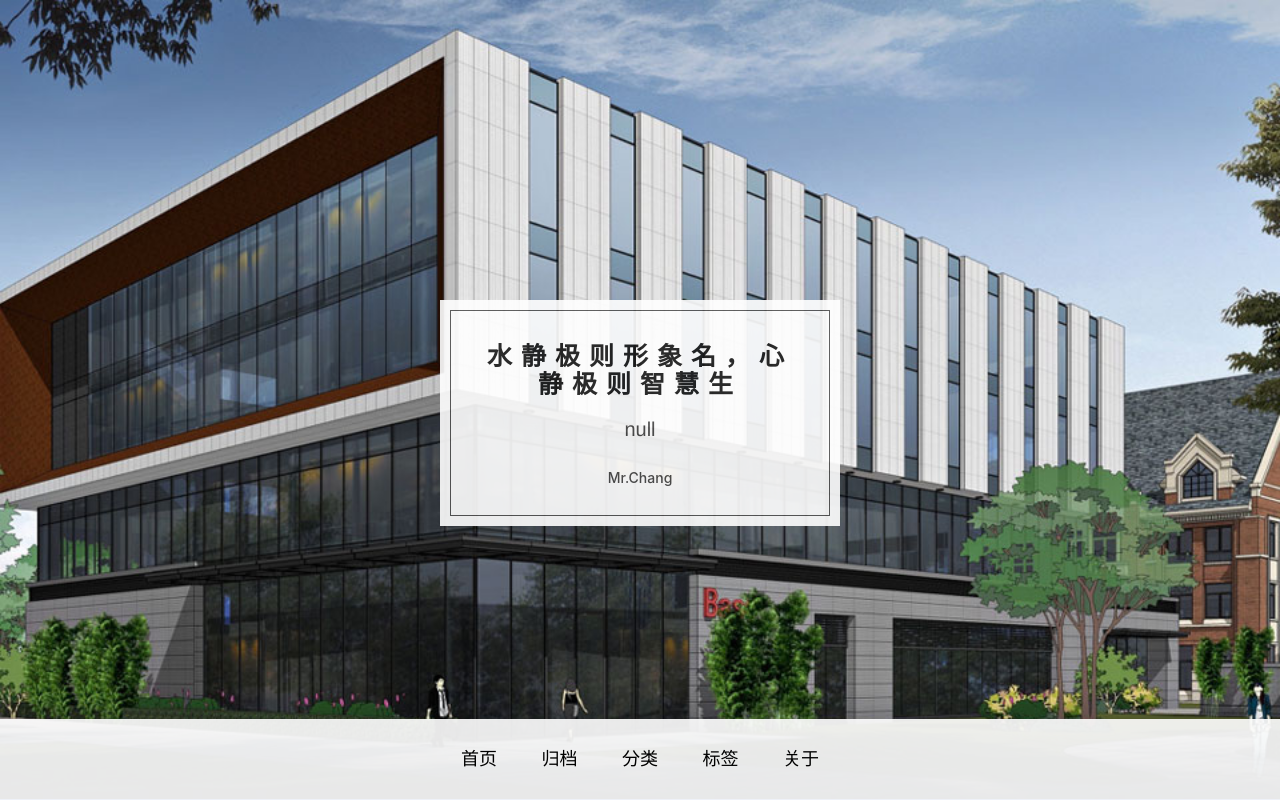
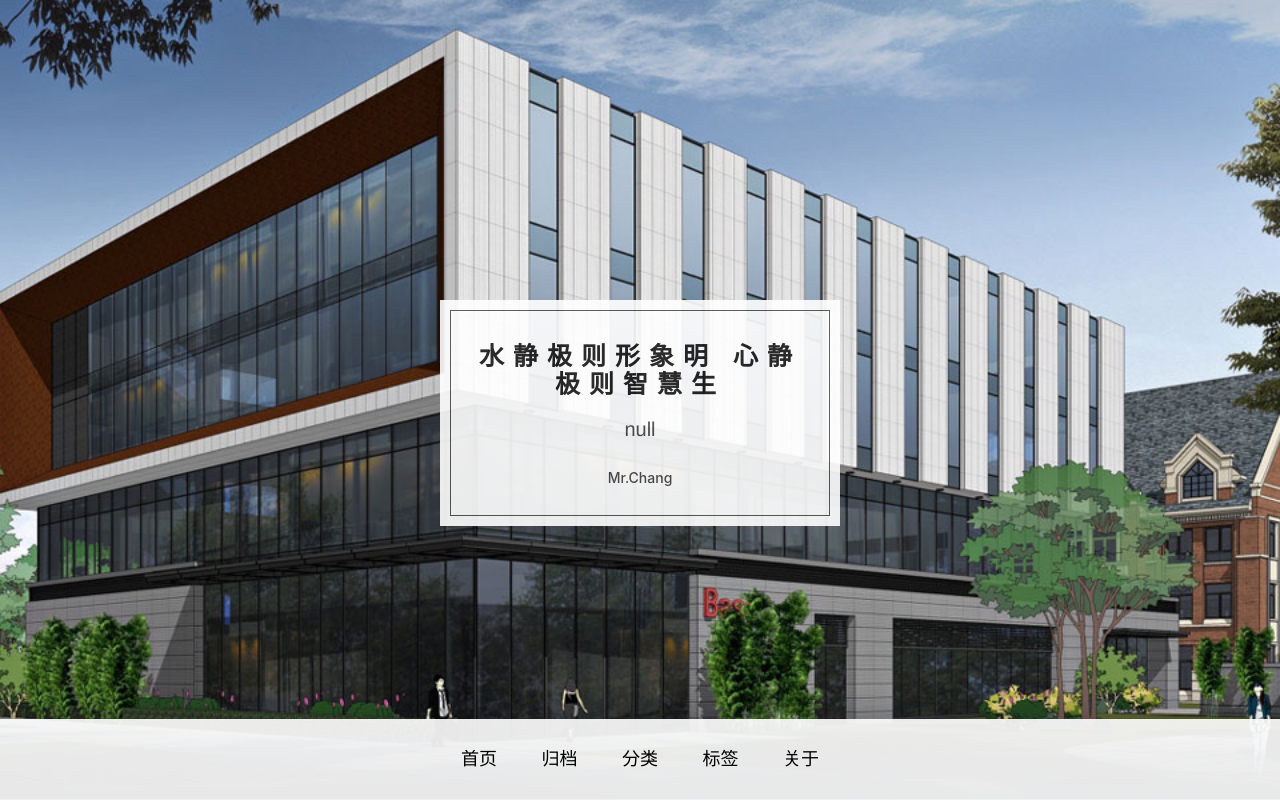
Before and after one commit to CHlCooker/CHlCooker.github.io, a plain HTML site: page index.html in a window 1280 px wide. Shown: the top 800 px of the page. Drawn offline with nearby package versions, Linux system fonts and the light colour scheme; some packages are replaced by stand-ins of ours; a script that the page names is missing; a web font is replaced by a local one.

Commit message:
Site updated: 2017-07-03 11:16:34

```diff
--- a/index.html
+++ b/index.html
@@ -3,20 +3,20 @@
 <head>
   <meta charset="utf-8">
 
-  <title>水静极则形象名，心静极则智慧生</title>
+  <title>水静极则形象明   心静极则智慧生</title>
   <meta name="viewport" content="width=device-width, initial-scale=1, maximum-scale=1">
 
 
 
 
   <meta property="og:type" content="website">
-<meta property="og:title" content="水静极则形象名，心静极则智慧生">
+<meta property="og:title" content="水静极则形象明   心静极则智慧生">
 <meta property="og:url" content="http://yoursite.com/index.html">
-<meta property="og:site_name" content="水静极则形象名，心静极则智慧生">
+<meta property="og:site_name" content="水静极则形象明   心静极则智慧生">
 <meta name="twitter:card" content="summary">
-<meta name="twitter:title" content="水静极则形象名，心静极则智慧生">
+<meta name="twitter:title" content="水静极则形象明   心静极则智慧生">
 
-    <link rel="alternate" href="/atom.xml" title="水静极则形象名，心静极则智慧生" type="application/atom+xml">
+    <link rel="alternate" href="/atom.xml" title="水静极则形象明   心静极则智慧生" type="application/atom+xml">
 
 
 
@@ -105,7 +105,7 @@
 
 
           <div class="homelogoback"  style="border: 1px solid #404040;" >
-            <h1><a href="#content" id="logo">水静极则形象名，心静极则智慧生</a></h1>
+            <h1><a href="#content" id="logo">水静极则形象明   心静极则智慧生</a></h1>
             <h3>null</h3>
             <h5>Mr.Chang</h5>
             <!-- <p><a href="https://github.com/iTimeTraveler" target="_blank">Github</a></p> -->
@@ -233,7 +233,7 @@
   <div class="container">
       	<div class="row">
 	      <p> Powered by <a href="http://hexo.io/" target="_blank">Hexo</a> and <a href="https://github.com/iTimeTraveler/hexo-theme-hiker" target="_blank">Hexo-theme-hiker</a> </p>
-	      <p id="copyRightEn">Copyright &copy; 2013 - 2017 水静极则形象名，心静极则智慧生 All Rights Reserved.</p>
+	      <p id="copyRightEn">Copyright &copy; 2013 - 2017 水静极则形象明   心静极则智慧生 All Rights Reserved.</p>
 
 
     		<p class="busuanzi_uv">
@@ -385,7 +385,7 @@
         </div>
          <div id="collapseThree" class="panel-collapse collapse" role="tabpanel" aria-labelledby="headingThree">
           <div class="panel-body">
-            水静极则形象名，心静极则智慧生
+            水静极则形象明   心静极则智慧生
           </div>
           <div class="panel-body">
             Copyright © 2017 Mr.Chang All Rights Reserved.
```
Also changed, not shown: 2017/07/02/hello-world/index.html (+5 -5 lines), about/index.html (+5 -5 lines), archives/2017/07/index.html (+7 -7 lines), archives/2017/index.html (+7 -7 lines), archives/index.html (+7 -7 lines), categories/index.html (+5 -5 lines), tags/index.html (+5 -5 lines).
